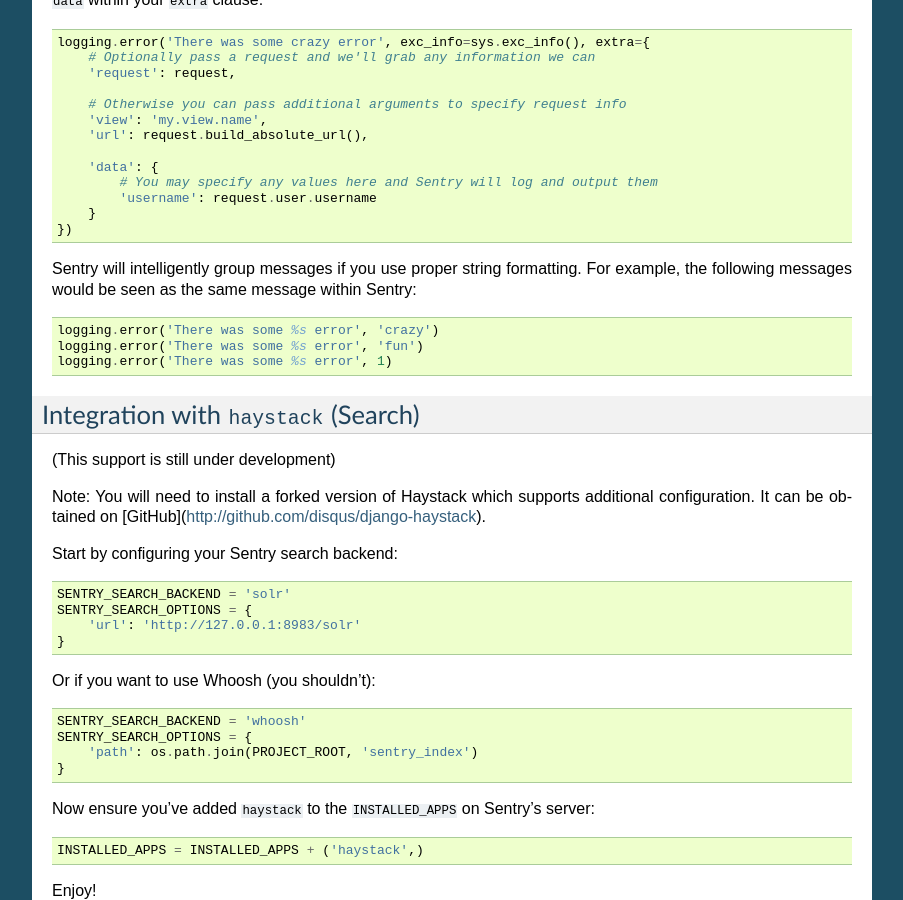
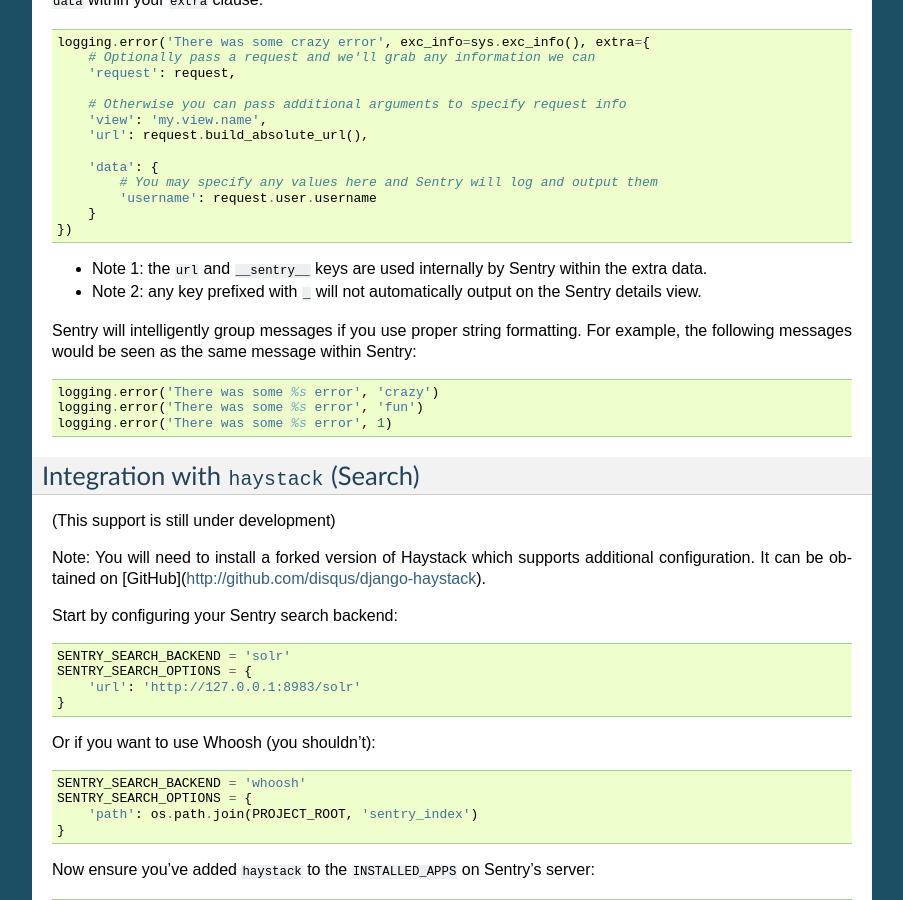
Before and after one commit to JohnFredok/apm-agent-python, a Sphinx documentation site: the page built from docs/config.rst, in a window 1280 px wide and 900 px high, scrolled down 1274 px. Shown: the whole window, without its empty margins (198-1101 px from the left). Built offline with Sphinx 7.4.7, drawn with Linux system fonts in a browser that asks for light colours.

Commit message:
Notes about extra data in logging

```diff
--- a/docs/config.rst
+++ b/docs/config.rst
@@ -75,6 +75,9 @@
 	        'username': request.user.username
 	    }
 	})
+
+* Note 1: the ``url`` and ``__sentry__`` keys are used internally by Sentry within the extra data.
+* Note 2: any key prefixed with ``_`` will not automatically output on the Sentry details view.
 
 Sentry will intelligently group messages if you use proper string formatting. For example, the following messages would
 be seen as the same message within Sentry::
```
